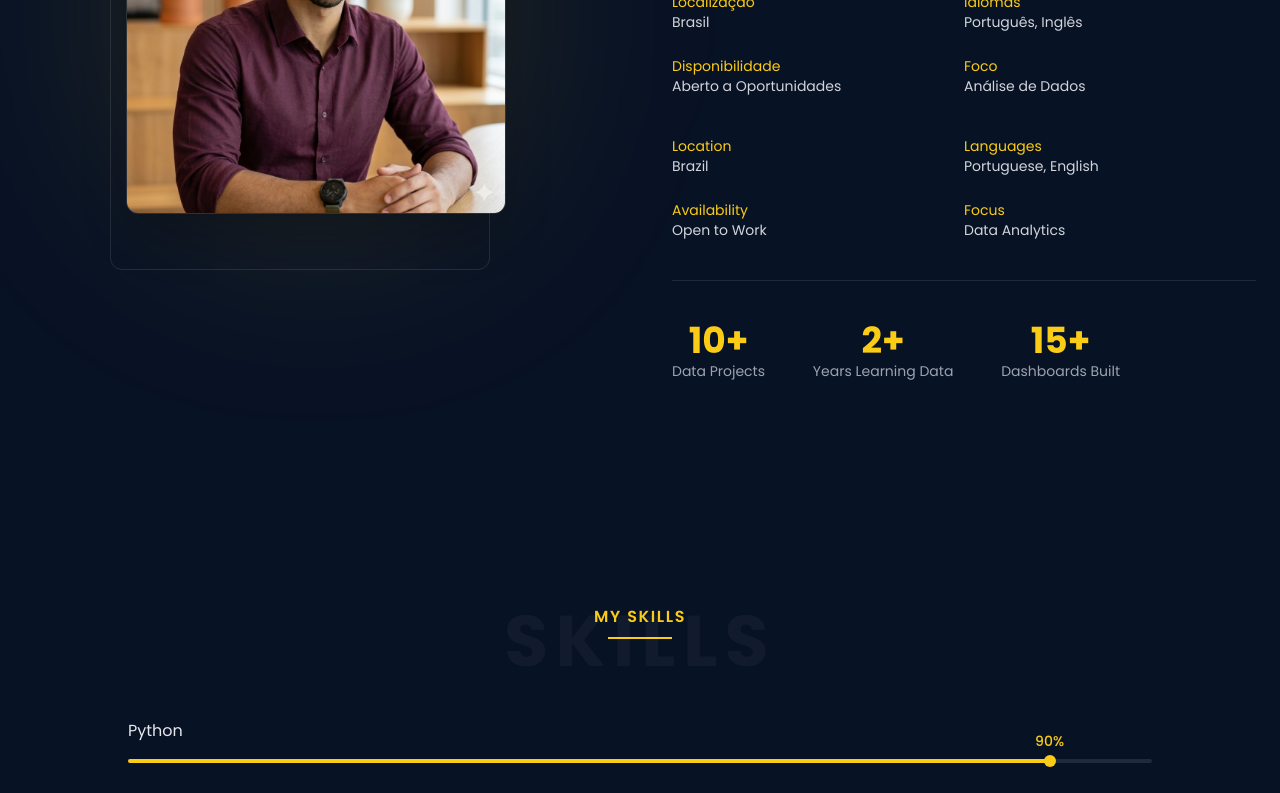
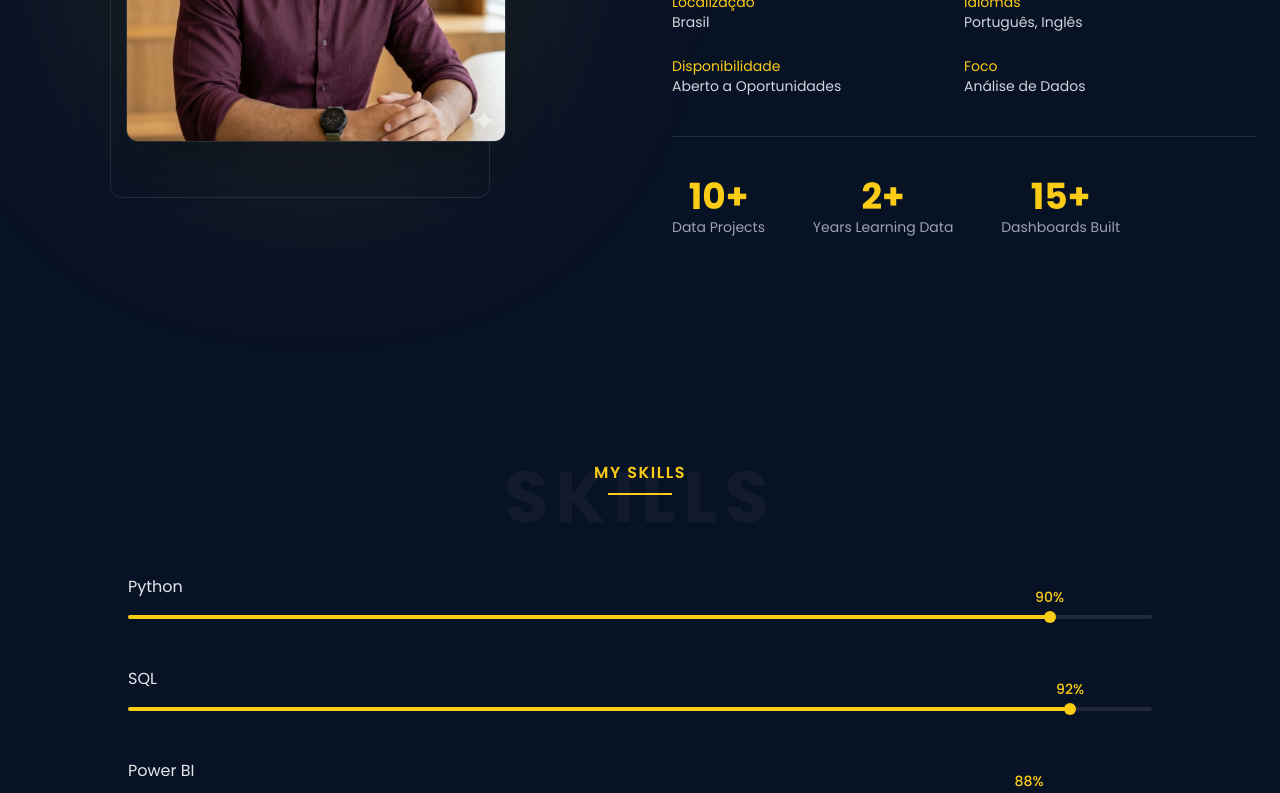
Before and after one commit to KelvenFontes/my-portfolio, a Next.js app: page /pt in a window 1280 px wide. Shown: the part 1360-2153 px from the top of the page. Built offline with nearby package versions, Linux system fonts and the light colour scheme.

Commit message:
refactor: remover seção de informações do componente About

```diff
--- a/src/components/About.tsx
+++ b/src/components/About.tsx
@@ -91,30 +91,6 @@ export default function About({dict}:any) {
 
             </div>
 
-            {/* INFO */}
-            <div className="grid grid-cols-2 gap-y-6 text-sm text-gray-300 mb-10">
-
-              <div>
-                <span className="text-yellow-400 block">Location</span>
-                Brazil
-              </div>
-
-              <div>
-                <span className="text-yellow-400 block">Languages</span>
-                Portuguese, English
-              </div>
-
-              <div>
-                <span className="text-yellow-400 block">Availability</span>
-                Open to Work
-              </div>
-
-              <div>
-                <span className="text-yellow-400 block">Focus</span>
-                Data Analytics
-              </div>
-
-            </div>
 
             {/* DIVIDER */}
             <div className="w-full h-px bg-white/10 mb-10"></div>
```
